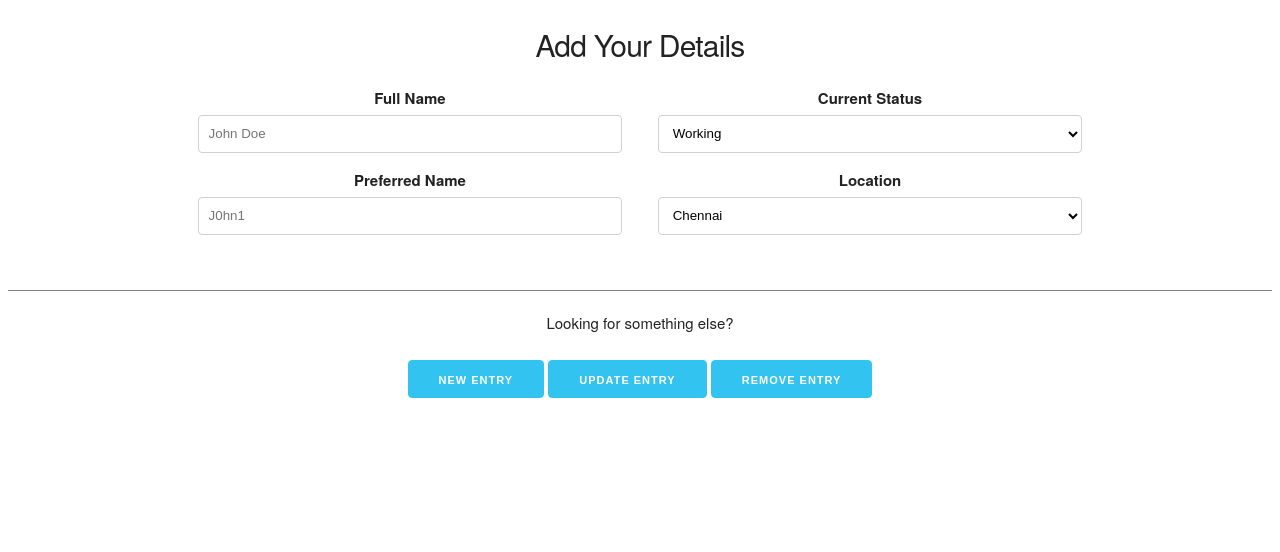
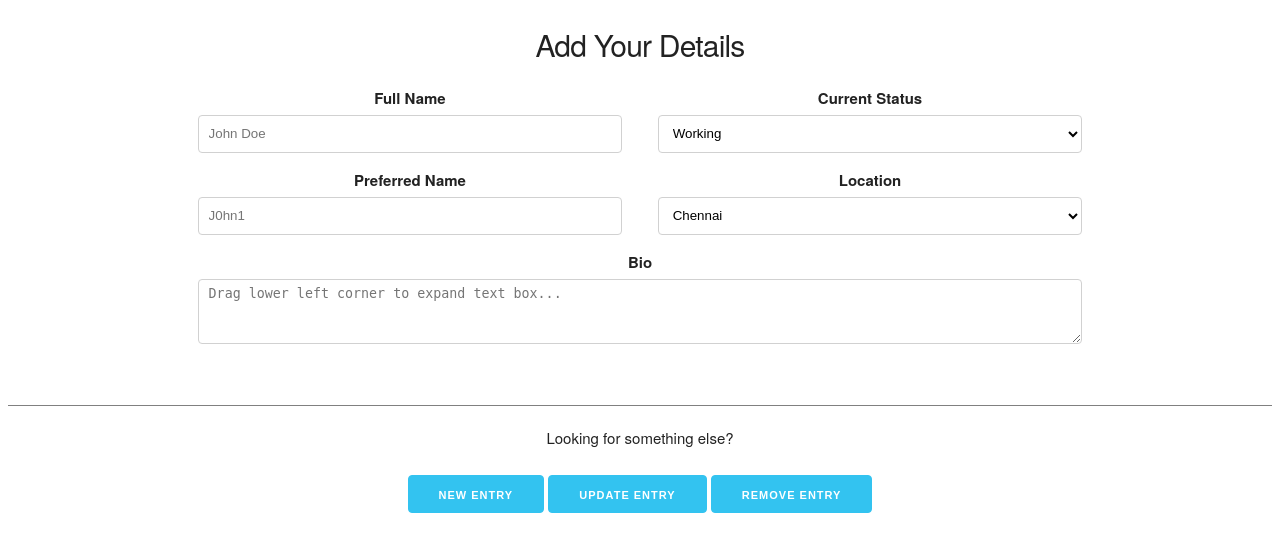
Before and after one commit to INF800/FILTER, a FastAPI app: page /form in a window 1280 px wide. Shown: the top 552 px of the page. Run offline with FastAPI, Linux system fonts and the light colour scheme.

Commit message:
post api form in progress. to do -- update, delete

```diff
--- a/templates/addrem.html
+++ b/templates/addrem.html
@@ -10,7 +10,6 @@
 
   <div class="row">
     <div class="six columns">
-
       <label>Full Name</label>
       <input class="u-full-width" type="text" placeholder="John Doe" name="full_name">
 
@@ -31,9 +30,13 @@
         <option value="Option 1">Chennai</option>
         <option value="Option 2">Bangalore</option>
       </select>
-
     </div>
   </div>
+
+  <label>Bio</label>
+  <textarea class="u-full-width" placeholder="Drag lower left corner to expand text box..." name="bio"></textarea>
+
+
 
 </div>
 
```
